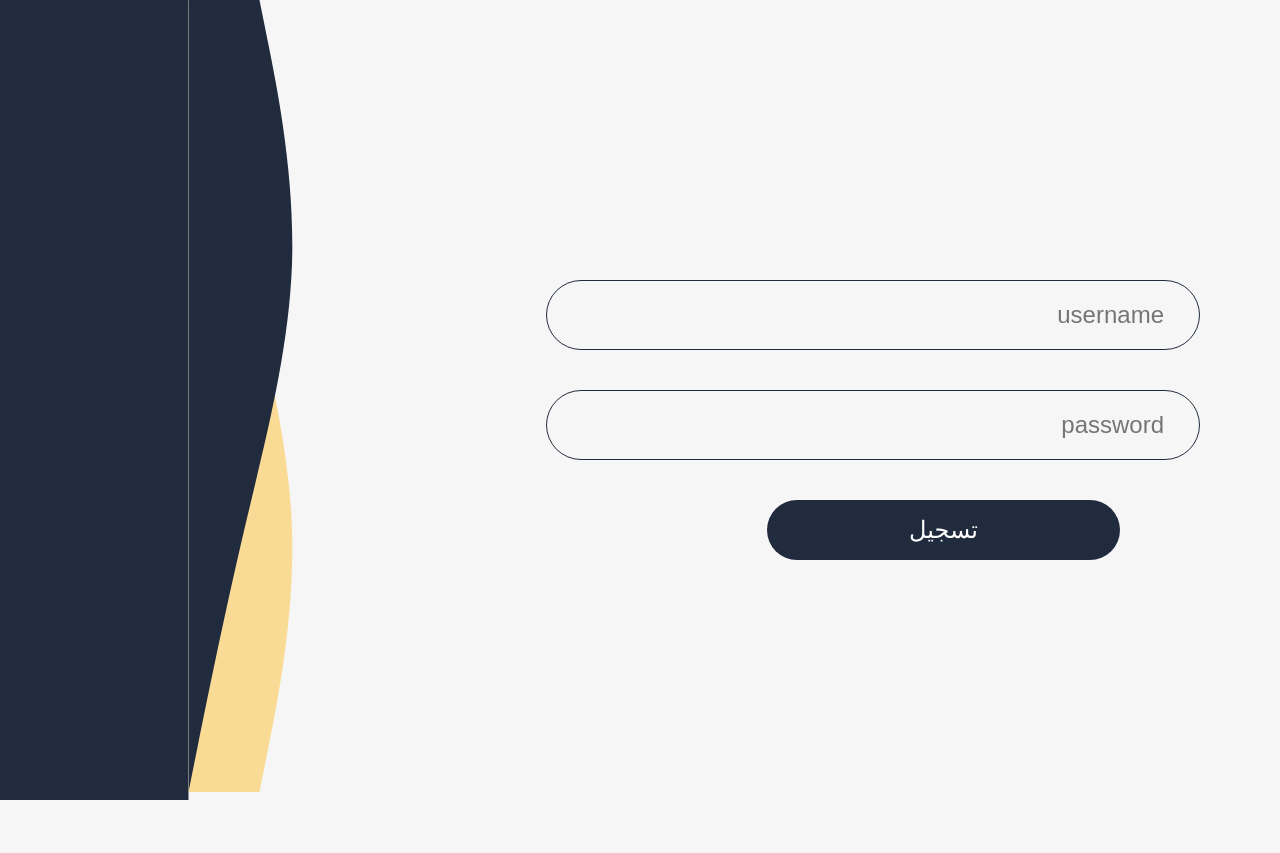
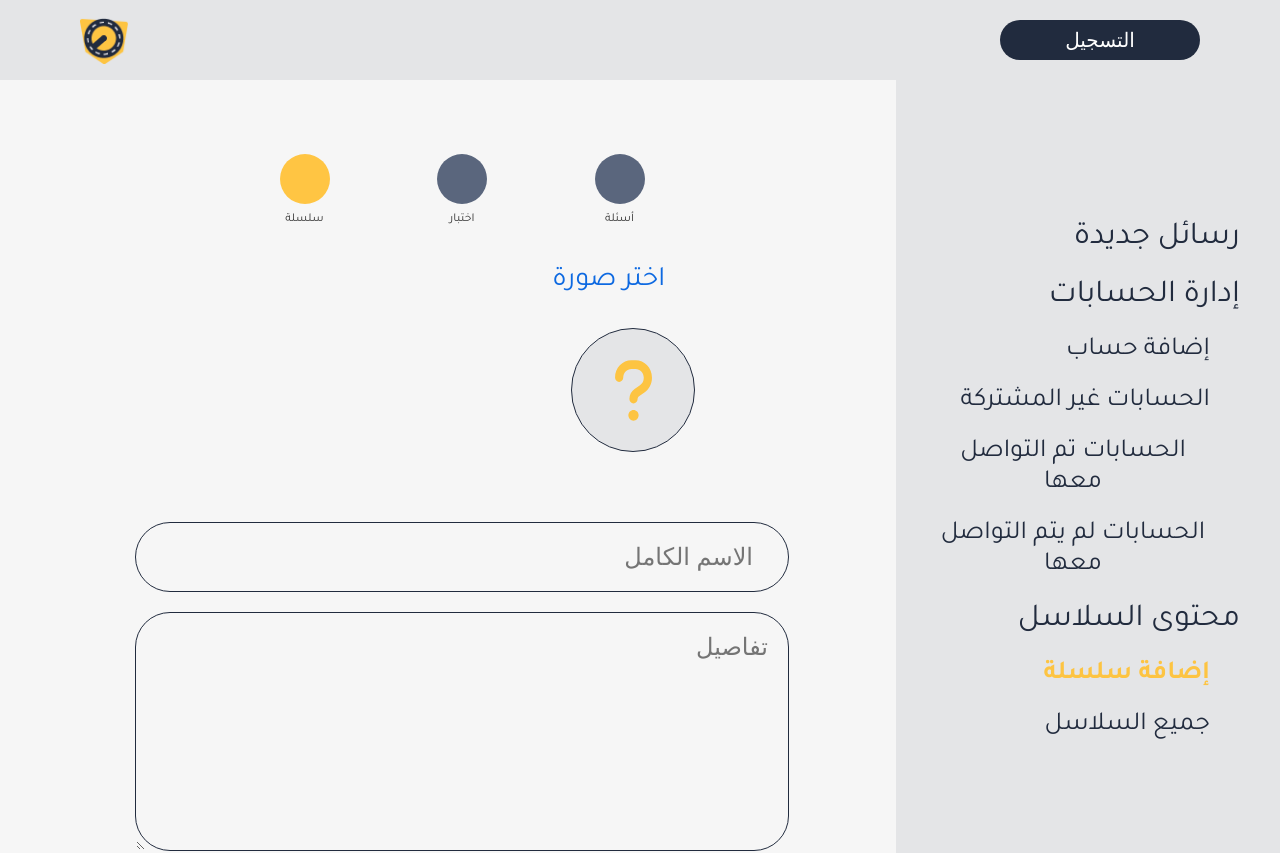
Before and after one commit to MoncefTayouub/Alcode_frontend, a React (Create React App) app: page /Owner in a window 1280 px wide. Before the commit this address led to /login. Shown: the top 853 px of the page. Before the commit the page ends 800 px from the top, so only its background shows below. Built offline with nearby package versions, Linux system fonts and the light colour scheme; no server answers.

Commit message:
updating login

```diff
--- a/src/pages/Owner.js
+++ b/src/pages/Owner.js
@@ -120,7 +120,7 @@ export default function Owner({isOwner,logged,backend_url}) {
    const user = localStorage.getItem('user')
    console.log('accessToken',user,user==null)
    if (user == null){
-      navigate('/login');
+      // navigate('/login');
      return 0 ;
     }
     const jsonObject = JSON.parse(user);
@@ -140,7 +140,7 @@ export default function Owner({isOwner,logged,backend_url}) {
            console.log('dataaaaaaaa',data)
            setreloading(false)
            if (data.status === 0) {
-              navigate('/login')
+              // navigate('/login')
            }
 
        } catch (error) {
```
